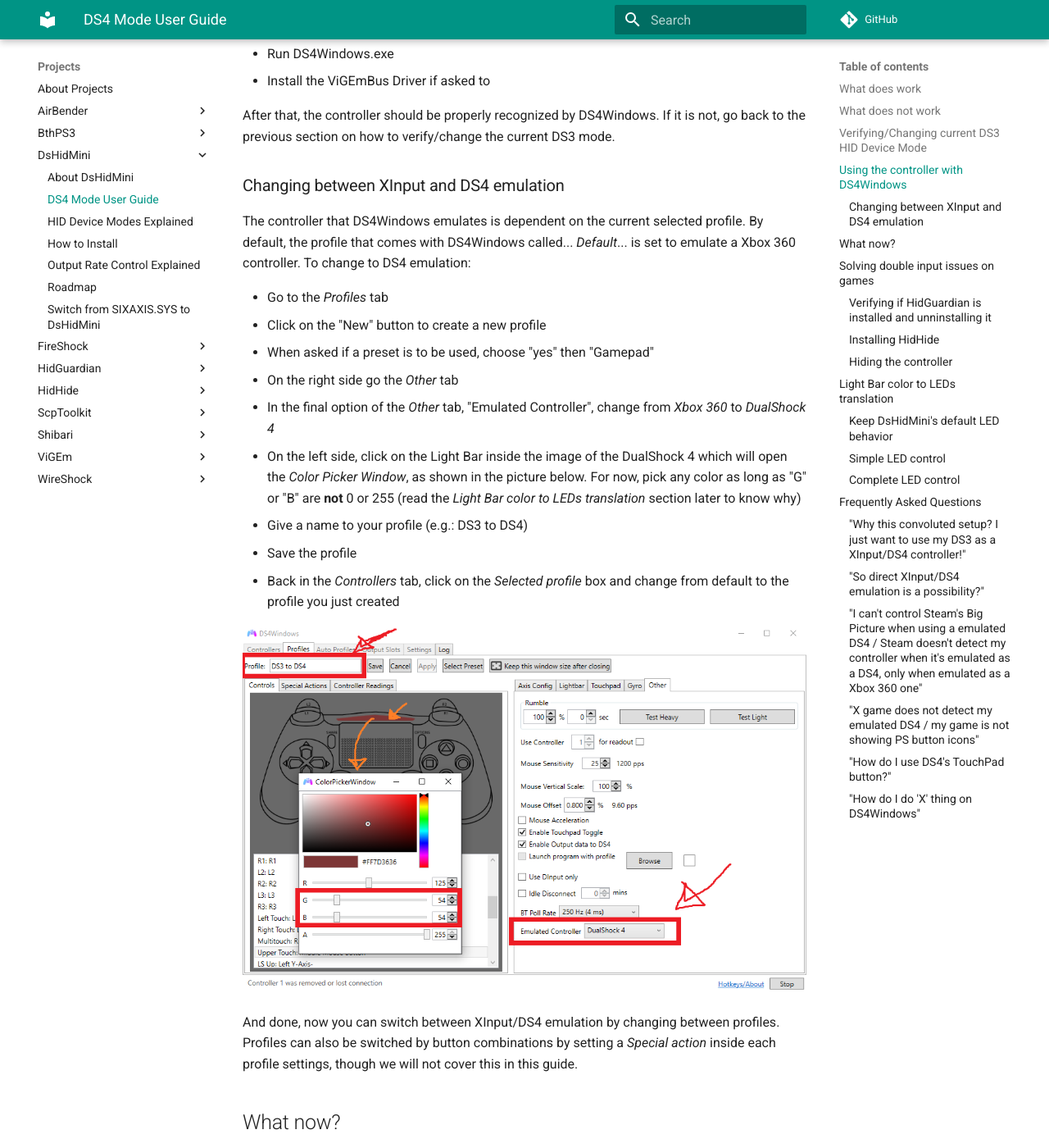
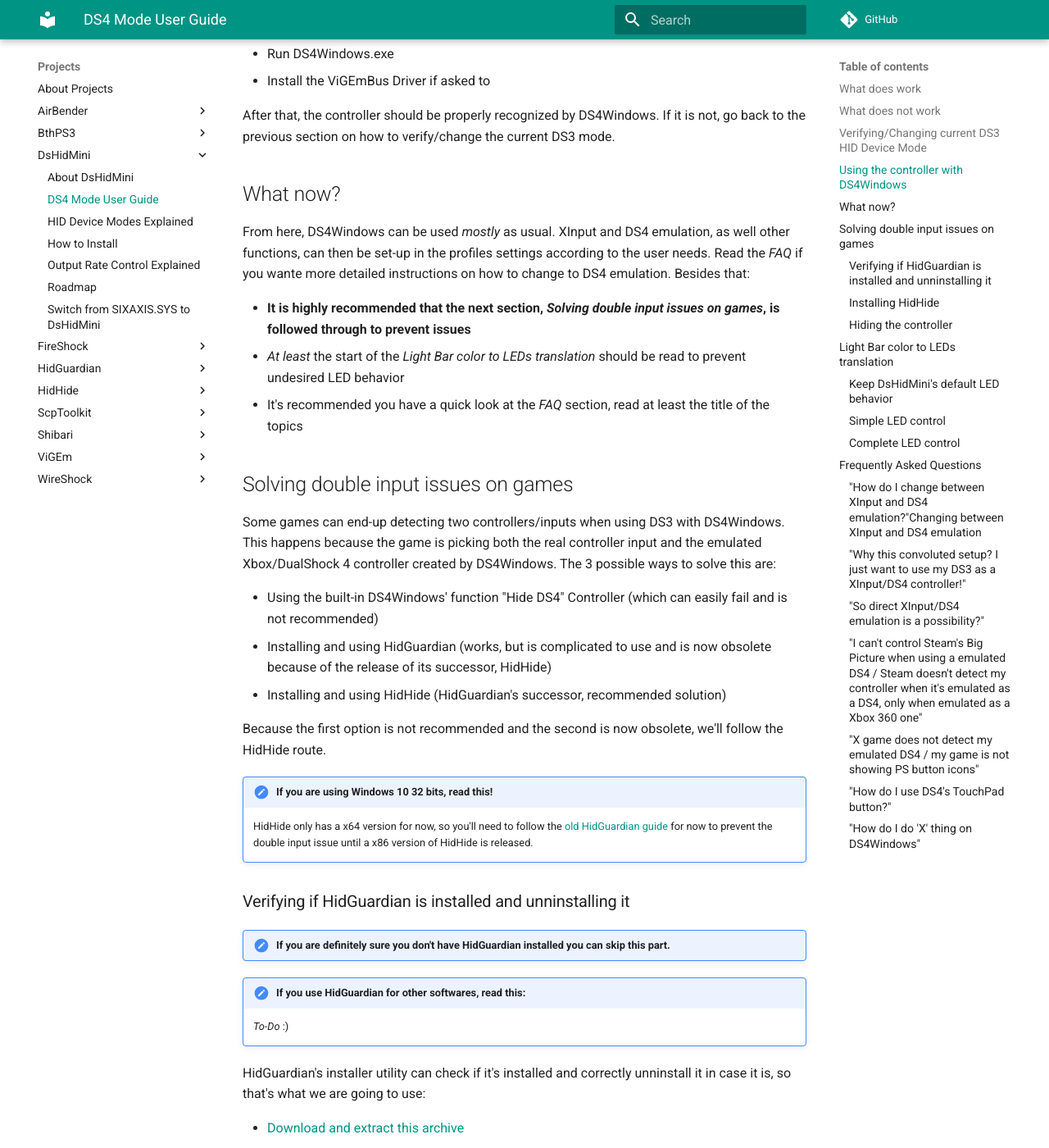
Before and after one commit to nefarius/ViGEm.github.io, an MkDocs documentation site: the page built from docs/projects/DsHidMini/DS4-Mode-User-Guide.md, in a window 1280 px wide and 1400 px high, scrolled down 1446 px. Shown: the whole window at 82% size. Built offline with MkDocs 1.6.1 and Material for MkDocs 9.7.7, drawn with Linux system fonts in a browser that asks for light colours; comment, search, counter and statistics services are not loaded; some of the changed text lies outside the part shown.

Commit message:
Moved section
Moved the detailed instructions on how to change from XInput to DS4 emulation to the FAQ to keep the main setup part smaller

```diff
--- a/docs/projects/DsHidMini/DS4-Mode-User-Guide.md
+++ b/docs/projects/DsHidMini/DS4-Mode-User-Guide.md
@@ -33,27 +33,9 @@
 
 After that, the controller should be properly recognized by DS4Windows. If it is not, go back to the previous section on how to verify/change the current DS3 mode.
 
-### Changing between XInput and DS4 emulation
-
-The controller that DS4Windows emulates is dependent on the current selected profile. By default, the profile that comes with DS4Windows called... _Default_... is set to emulate a Xbox 360 controller. To change to DS4 emulation:
-
-- Go to the _Profiles_ tab
-- Click on the "New" button to create a new profile
-- When asked if a preset is to be used, choose "yes" then "Gamepad"
-- On the right side go the _Other_ tab
-- In the final option of the _Other_ tab, "Emulated Controller", change from _Xbox 360_ to _DualShock 4_
-- On the left side, click on the Light Bar inside the image of the DualShock 4 which will open the _Color Picker Window_, as shown in the picture below. For now, pick any color as long as "G" or "B" are __not__ 0 or 255 (read the _Light Bar color to LEDs translation_ section later to know why)
-- Give a name to your profile (e.g.: DS3 to DS4)
-- Save the profile
-- Back in the _Controllers_ tab, click on the _Selected profile_ box and change from default to the profile you just created
-
-![Ds4Profile](images/Ds4Profile.png){: .glightbox }
-
-And done, now you can switch between XInput/DS4 emulation by changing between profiles. Profiles can also be switched by button combinations by setting a _Special action_ inside each profile settings, though we will not cover this in this guide.
-
 ## What now?
 
-From here, DS4Windows can be used _mostly_ as usual. XInput and DS4 emulation, as well other functions, can then be set-up in the profiles settings according to the user needs. Besides that:
+From here, DS4Windows can be used _mostly_ as usual. XInput and DS4 emulation, as well other functions, can then be set-up in the profiles settings according to the user needs. Read the _FAQ_ if you wante more detailed instructions on how to change to DS4 emulation. Besides that:
 
 - __It is highly recommended that the next section, _Solving double input issues on games_, is followed through to prevent issues__
 - _At least_ the start of the _Light Bar color to LEDs translation_ should be read to prevent undesired LED behavior
@@ -205,6 +187,24 @@
 
 ## Frequently Asked Questions
 
+### "_How do I change between XInput and DS4 emulation?_"Changing between XInput and DS4 emulation
+
+The controller that DS4Windows emulates is dependent on the current selected profile. By default, the profile that comes with DS4Windows called... _Default_... is set to emulate a Xbox 360 controller. To change to DS4 emulation you can Edit the _Default_ profile, though it is recommended you create a new specific for DS4 emulation. To create a new profile:
+
+- Go to the _Profiles_ tab
+- Click on the "New" button to create a new profile
+- When asked if a preset is to be used, choose "yes" then "Gamepad"
+- On the right side go the _Other_ tab
+- In the final option of the _Other_ tab, "Emulated Controller", change from _Xbox 360_ to _DualShock 4_
+- On the left side, click on the Light Bar inside the image of the DualShock 4 which will open the _Color Picker Window_, as shown in the picture below. For now, pick any color as long as "G" or "B" are __not__ 0 or 255 to keep the default DsHidMini's LED behavior (read the _Light Bar color to LEDs translation_ section later to know why)
+- Give a name to your profile (e.g.: DS3 to DS4)
+- Save the profile
+- Back in the _Controllers_ tab, click on the _Selected profile_ box and change from default to the profile you just created
+
+![Ds4Profile](images/Ds4Profile.png){: .glightbox }
+
+And done, now you can switch between XInput/DS4 emulation by changing between profiles. Profiles can also be switched by button combinations by setting a _Special action_ inside each profile settings, though we will not cover this in this guide.
+
 ### "_Why this convoluted setup? I just want to use my DS3 as a XInput/DS4 controller!_"
 
 Basically, because it was easier. By off-loading XInput and DS4 emulation to DS4Windows, DsHidMini's BETA release "to-do" list got smaller, more important features and issues could/can be prioritized and it's easier to solve bugs with a smaller code. This all led to the BETA release of DsHidMini happening sooner.
```
